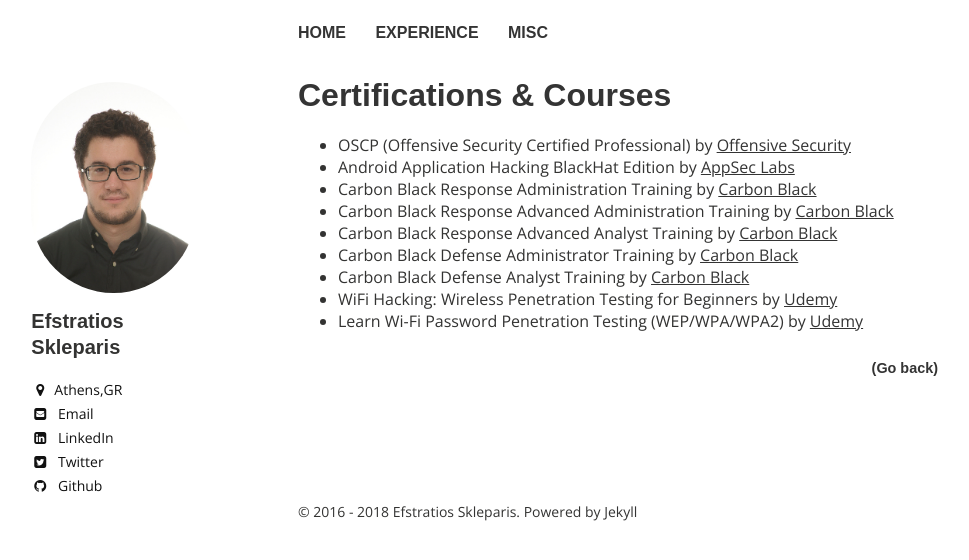
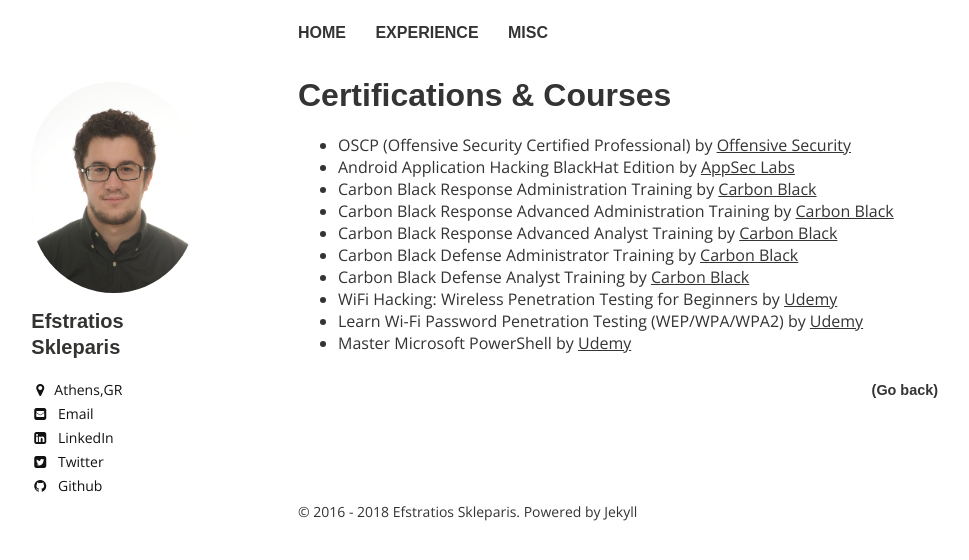
Before and after one commit to efstratios/efstratios.github.io, a Jekyll site: the page built from certs/index.md, in a window 1280 px wide. Shown: the top 560 px of the page, without its empty margins (22-991 px from the left). Built offline with Jekyll 4.4.1, drawn with Linux system fonts in a browser that asks for light colours.

Commit message:
Add PowerShell Course

```diff
--- a/certs/index.md
+++ b/certs/index.md
@@ -14,3 +14,4 @@
 * Carbon Black Defense Analyst Training by [Carbon Black](https://www.carbonblack.com/){:target="_blank"}
 * WiFi Hacking: Wireless Penetration Testing for Beginners by [Udemy](https://www.udemy.com/user/jason-dion/){:target="_blank"}
 * Learn Wi-Fi Password Penetration Testing (WEP/WPA/WPA2) by [Udemy](https://intrasoft-intl.udemy.com/user/zaidsabih/){:target="_blank"}
+* Master Microsoft PowerShell by [Udemy](https://intrasoft-intl.udemy.com/user/techmountainconsulting/){:target="_blank"}
```
